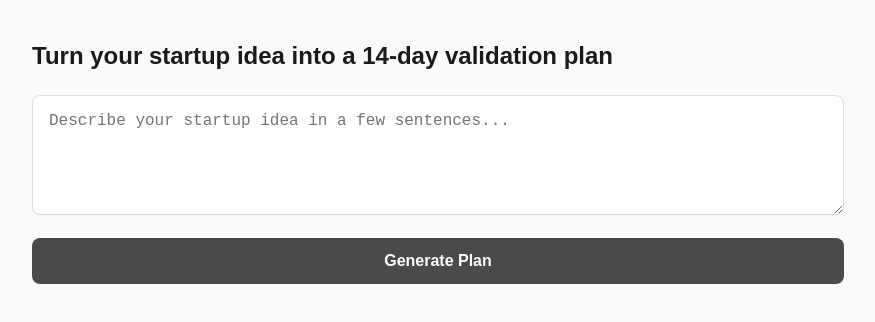
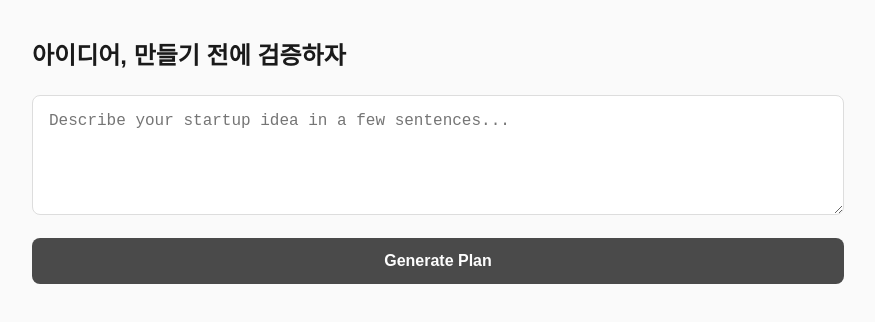
Before and after one commit to bygilll/ideaforge, a Next.js app: page / in a window 1280 px wide. Shown: the top 322 px of the page, without its empty margins (202-1077 px from the left). Built offline with nearby package versions, Linux system fonts and the light colour scheme.

Commit message:
korean headline

```diff
--- a/app/page.tsx
+++ b/app/page.tsx
@@ -77,7 +77,7 @@ export default function Page() {
           lineHeight: 1.3,
         }}
       >
-        Turn your startup idea into a 14-day validation plan
+        아이디어, 만들기 전에 검증하자
       </h1>
 
       <textarea
```
